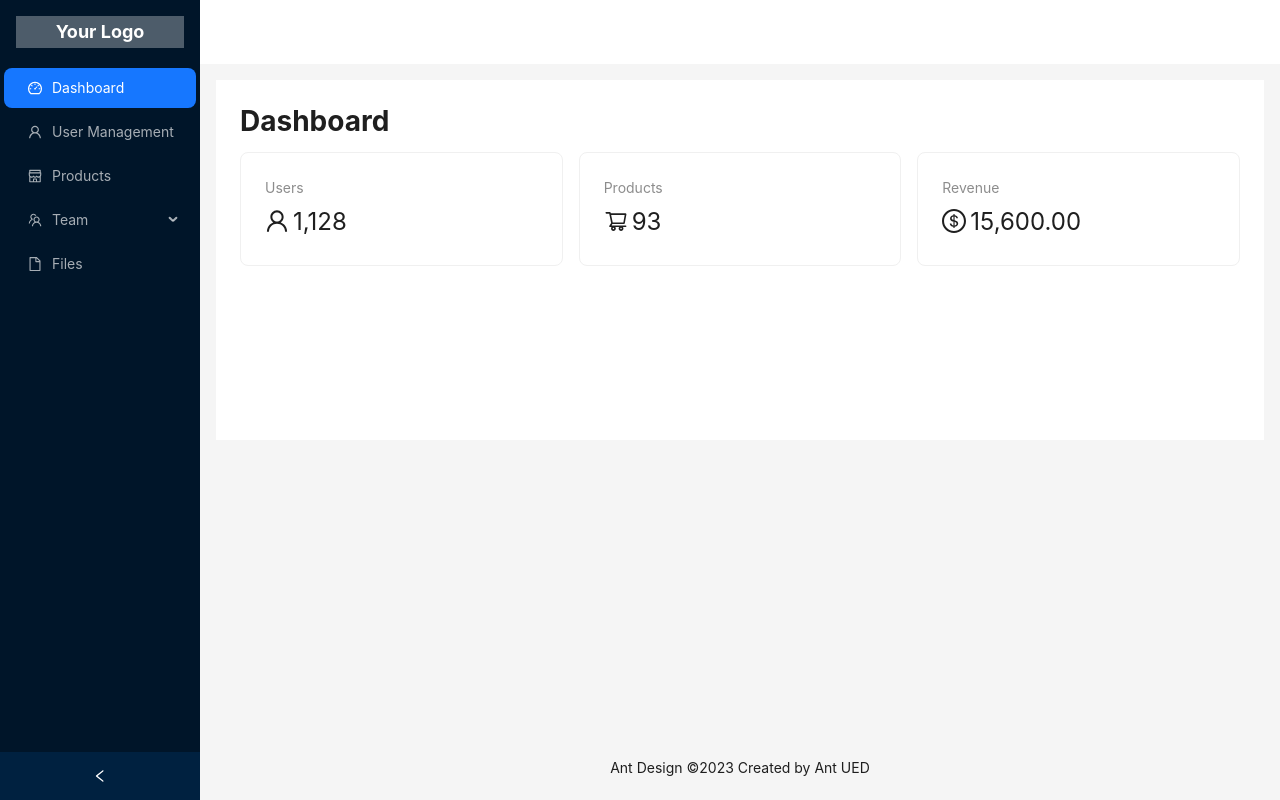
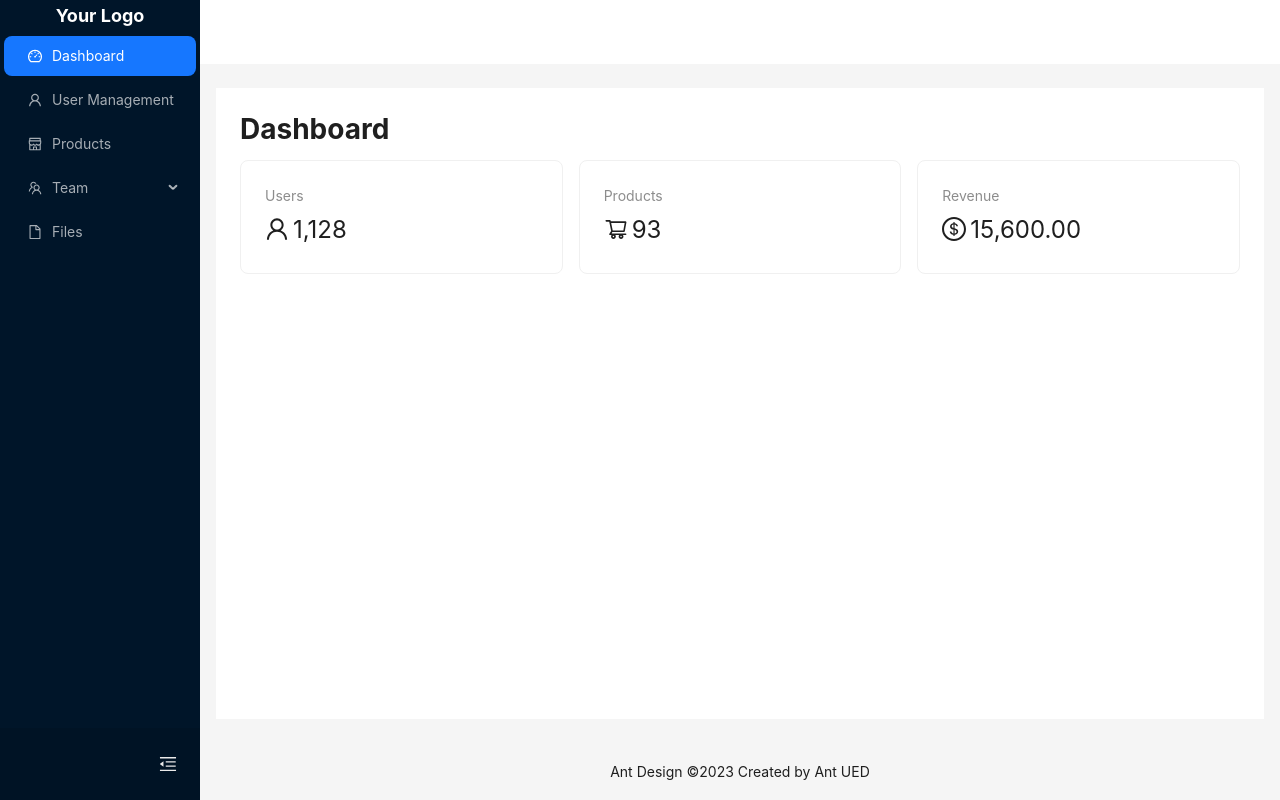
Before and after one commit to suijiafeng/my-react-antd-admin, a React (Vite) app: page / in a window 1280 px wide. Built offline with nearby package versions, Linux system fonts and the light colour scheme.

Commit message:
feat: 左侧菜单栏交互

```diff
--- a/src/components/Layout/Layout.module.css
+++ b/src/components/Layout/Layout.module.css
@@ -1,22 +1,36 @@
 /* src/components/Layout/Layout.module.css */
 
-.siteLayoutBackground {
-  background: #fff;
+.appLayout {
+  min-height: 100vh;
 }
 
-.logo {
-  height: 32px;
-  margin: 16px;
-  background: rgba(255, 255, 255, 0.3);
+.siteLayout {
+  transition: margin-left 0.3s ease;
 }
 
 .siteLayoutBackground {
   background: #fff;
+  padding: 0;
+  position: sticky;
+  top: 0;
+  z-index: 1;
 }
 
-/* 响应式设计 */
-@media (max-width: 768px) {
-  .siteLayoutBackground {
-    padding: 16px !important;
-  }
+.siteLayoutContent {
+  margin: 24px 16px;
+  padding: 24px;
+  background: #fff;
+  min-height: calc(100vh - 64px - 70px - 48px); /* Viewport height minus header, footer, and margins */
 }
+
+.siteLayoutFooter {
+  text-align: center;
+  padding: 20px 0;
+}
+
+.spinContainer {
+  display: flex;
+  justify-content: center;
+  align-items: center;
+  height: 100%;
+}
--- /dev/null
+++ b/src/components/Layout/Sidebar.module.css
@@ -0,0 +1,44 @@
+/* src/components/Layout/Sidebar.module.css */
+
+.sidebar {
+  position: fixed !important;
+  left: 0;
+  height: 100vh !important;
+  z-index: 10;
+}
+
+.sidebarContent {
+  height: 100%;
+  display: flex;
+  flex-direction: column;
+}
+
+.triggerContainer {
+  display: inline-flex;
+  justify-content: flex-end;
+  margin-top: auto;
+  padding: 16px;
+  text-align: center;
+  background: rgba(0, 0, 0, 0.1);
+}
+
+.trigger {
+  color: #eaeaea!important;
+  font-size: 18px;
+  width: 100%;
+  height: 40px;
+}
+
+.trigger:hover {
+  color: #fff!important;
+}
+
+/* Improve animation smoothness */
+.ant-menu-inline-collapsed {
+  transition: all 0.3s ease !important;
+}
+
+.ant-menu-item,
+.ant-menu-submenu-title {
+  transition: all 0.3s ease !important;
+}
--- a/src/components/Layout/Sidebar.tsx
+++ b/src/components/Layout/Sidebar.tsx
@@ -1,7 +1,7 @@
 // src/components/Layout/Sidebar.tsx
 
-import React, { useState } from 'react';
-import { Layout, Menu } from 'antd';
+import React from 'react';
+import { Layout, Menu, Tooltip, Button } from 'antd';
 import type { MenuProps } from 'antd';
 import {
   DashboardOutlined,
@@ -9,9 +9,12 @@ import {
   FileOutlined,
   TeamOutlined,
   ShopOutlined,
+  MenuFoldOutlined,
+  MenuUnfoldOutlined,
 } from '@ant-design/icons';
 import { useNavigate, useLocation } from 'react-router-dom';
 import Logo from './Logo';
+import styles from './Sidebar.module.css';
 
 const { Sider } = Layout;
 
@@ -31,8 +34,12 @@ function getItem(
   } as MenuItem;
 }
 
-const Sidebar: React.FC = () => {
-  const [collapsed, setCollapsed] = useState(false);
+interface SidebarProps {
+  collapsed: boolean;
+  setCollapsed: (collapsed: boolean) => void;
+}
+
+const Sidebar: React.FC<SidebarProps> = ({ collapsed, setCollapsed }) => {
   const navigate = useNavigate();
   const location = useLocation();
 
@@ -51,17 +58,55 @@ const Sidebar: React.FC = () => {
     navigate(e.key);
   };
 
+  const getMenuItems = (menuItems: MenuItem[]): MenuItem[] => {
+    return menuItems.map(item => {
+      if (item && 'label' in item && 'key' in item) {
+        const { label, key, icon, children } = item;
+        return {
+          ...item,
+          label: collapsed ? (
+            <Tooltip placement="right" title={label}>
+              <span>{label}</span>
+            </Tooltip>
+          ) : (
+            label
+          ),
+          ...(children && { children: getMenuItems(children) }),
+        };
+      }
+      return item;
+    });
+  };
+
   return (
-    <Sider collapsible collapsed={collapsed} onCollapse={setCollapsed}>
+    <Sider
+      collapsible
+      collapsed={collapsed}
+      onCollapse={setCollapsed}
+      className={styles.sidebar}
+      trigger={null}
+      width={200}
+      collapsedWidth={80}
+    >
+      <div className={styles.sidebarContent}>
         <Logo />
         <Menu
           theme="dark"
           defaultSelectedKeys={['/']}
           mode="inline"
-        items={items}
+          items={getMenuItems(items)}
           onClick={onClick}
           selectedKeys={[location.pathname]}
         />
+        <div className={styles.triggerContainer}>
+          <Button
+            type="text"
+            icon={collapsed ? <MenuUnfoldOutlined /> : <MenuFoldOutlined />}
+            onClick={() => setCollapsed(!collapsed)}
+            className={styles.trigger}
+          />
+        </div>
+      </div>
     </Sider>
   );
 };
--- a/src/components/Layout/index.tsx
+++ b/src/components/Layout/index.tsx
@@ -1,7 +1,7 @@
 // src/components/Layout/index.tsx
 
-import React from 'react';
-import { Layout } from 'antd';
+import React, { useState, useEffect } from 'react';
+import { Layout, Spin } from 'antd';
 import { Outlet } from 'react-router-dom';
 import Sidebar from './Sidebar';
 import styles from './Layout.module.css';
@@ -9,17 +9,41 @@ import styles from './Layout.module.css';
 const { Header, Content, Footer } = Layout;
 
 const AppLayout: React.FC = () => {
+  const [loading, setLoading] = useState(true);
+  const [collapsed, setCollapsed] = useState(() => {
+    const savedCollapsed = localStorage.getItem('sidebarCollapsed');
+    return savedCollapsed ? JSON.parse(savedCollapsed) : false;
+  });
+
+  useEffect(() => {
+    const timer = setTimeout(() => {
+      setLoading(false);
+    }, 1000);
+
+    return () => clearTimeout(timer);
+  }, []);
+
+  useEffect(() => {
+    localStorage.setItem('sidebarCollapsed', JSON.stringify(collapsed));
+  }, [collapsed]);
+
   return (
-    <Layout style={{ minHeight: '100vh' }}>
-      <Sidebar />
-      <Layout className="site-layout">
-        <Header className={styles.siteLayoutBackground} style={{ padding: 0 }} />
-        <Content style={{ margin: '16px' }}>
-          <div className={styles.siteLayoutBackground} style={{ padding: 24, minHeight: 360 }}>
+    <Layout className={styles.appLayout}>
+      <Sidebar collapsed={collapsed} setCollapsed={setCollapsed} />
+      <Layout className={styles.siteLayout} style={{ marginLeft: collapsed ? 80 : 200 }}>
+        <Header className={styles.siteLayoutBackground} />
+        <Content className={styles.siteLayoutContent}>
+          {loading ? (
+            <div className={styles.spinContainer}>
+              <Spin size="large" />
+            </div>
+          ) : (
             <Outlet />
-          </div>
+          )}
         </Content>
-        <Footer style={{ textAlign: 'center' }}>Ant Design ©2023 Created by Ant UED</Footer>
+        <Footer className={styles.siteLayoutFooter}>
+          Ant Design ©2023 Created by Ant UED
+        </Footer>
       </Layout>
     </Layout>
   );
```
Lines whose indentation alone changed are shown as unchanged.
